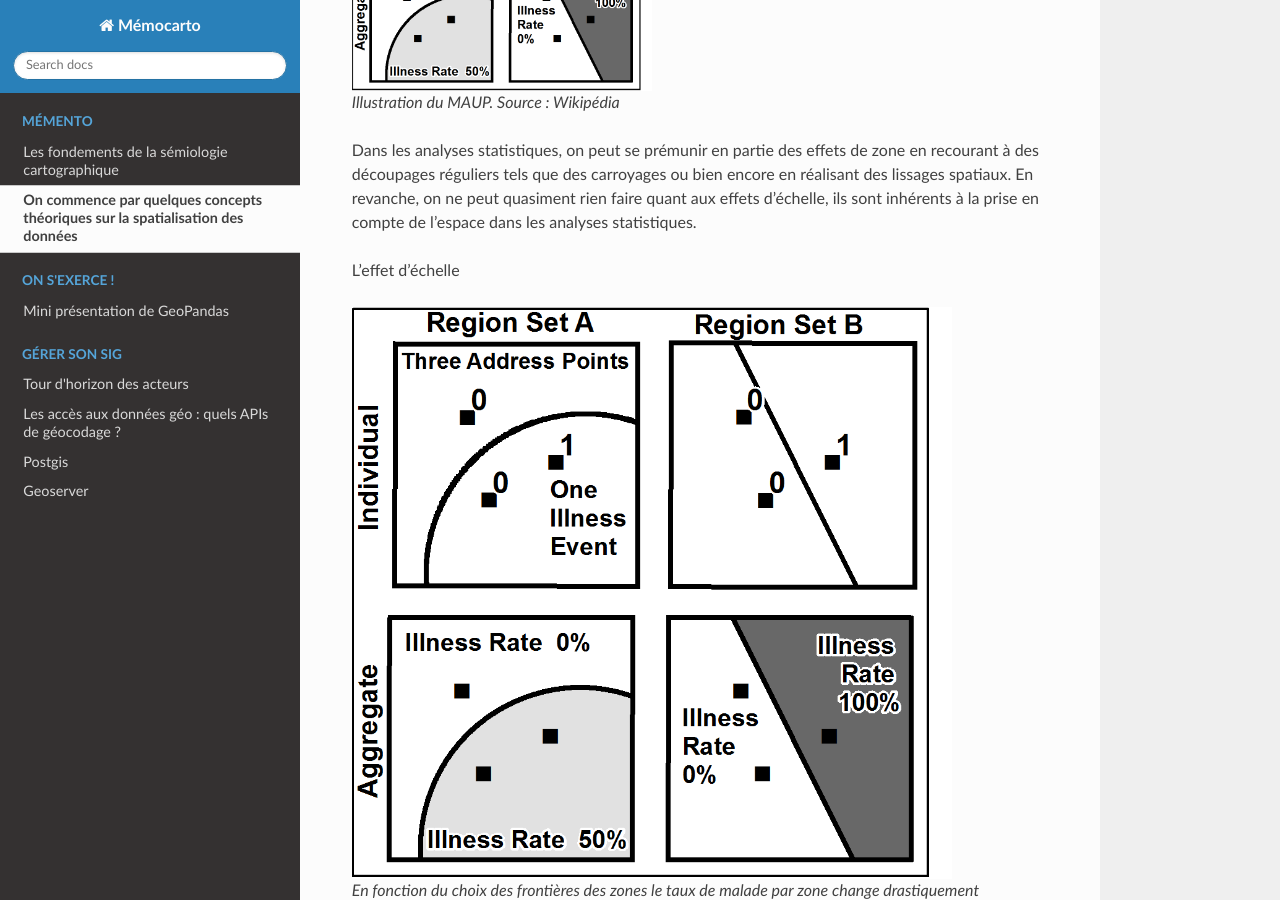
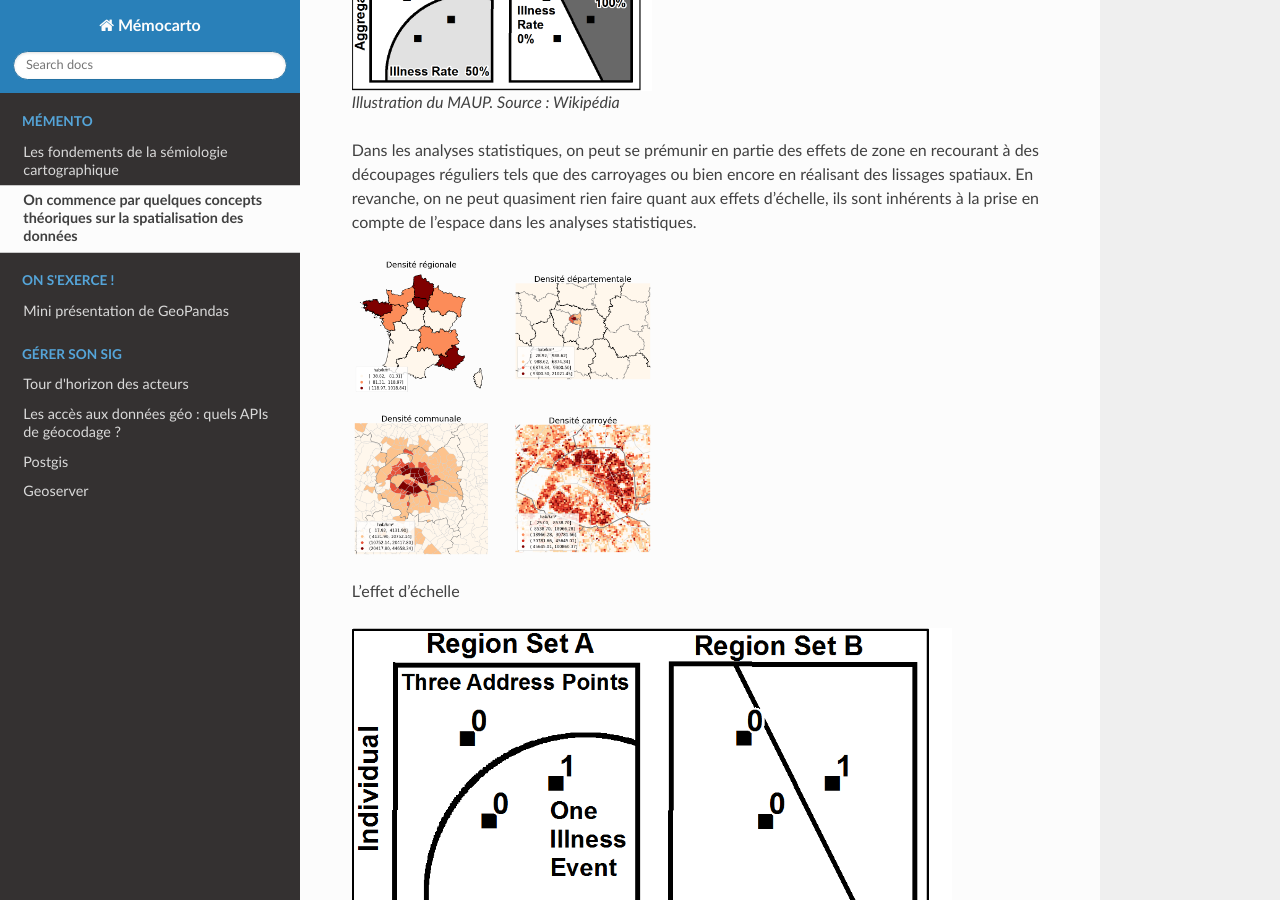
Before and after one commit to JulieDjidji/memocarto, a Sphinx documentation site: the page built from doc/source/concepts.rst, in a window 1280 px wide and 900 px high, scrolled down 1075 px. Built offline with Sphinx 7.4.7 and the Read the Docs theme 2.0.0, drawn with Linux system fonts in a browser that asks for light colours; pages that are not in the unit, such as notebooks, are missing from menus.

Commit message:
Update concepts.rst

```diff
--- a/doc/source/concepts.rst
+++ b/doc/source/concepts.rst
@@ -18,6 +18,8 @@ Openshaw a théorisé sous le concept de *Modifiable Areal Unit Problem* la dép
 
 Dans les analyses statistiques, on peut se prémunir en partie des effets de zone en recourant à des découpages réguliers tels que des carroyages ou bien encore en réalisant des lissages spatiaux. En revanche, on ne peut quasiment rien faire quant aux effets d'échelle, ils sont inhérents à la prise en compte de l'espace dans les analyses statistiques.
 
+.. figure:: _static/carte_maup.png
+   :width: 300
 
 
 L'effet d'échelle
```
